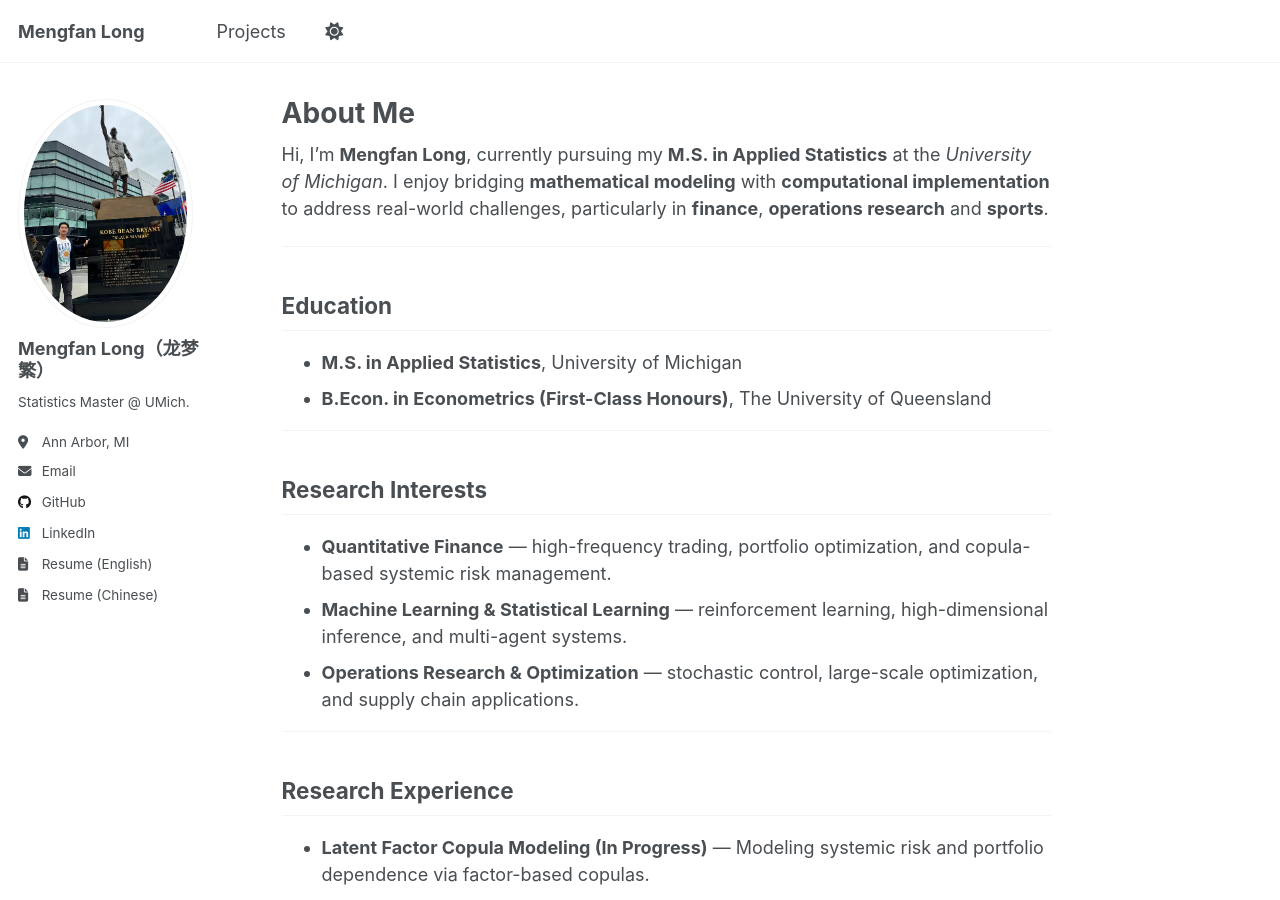
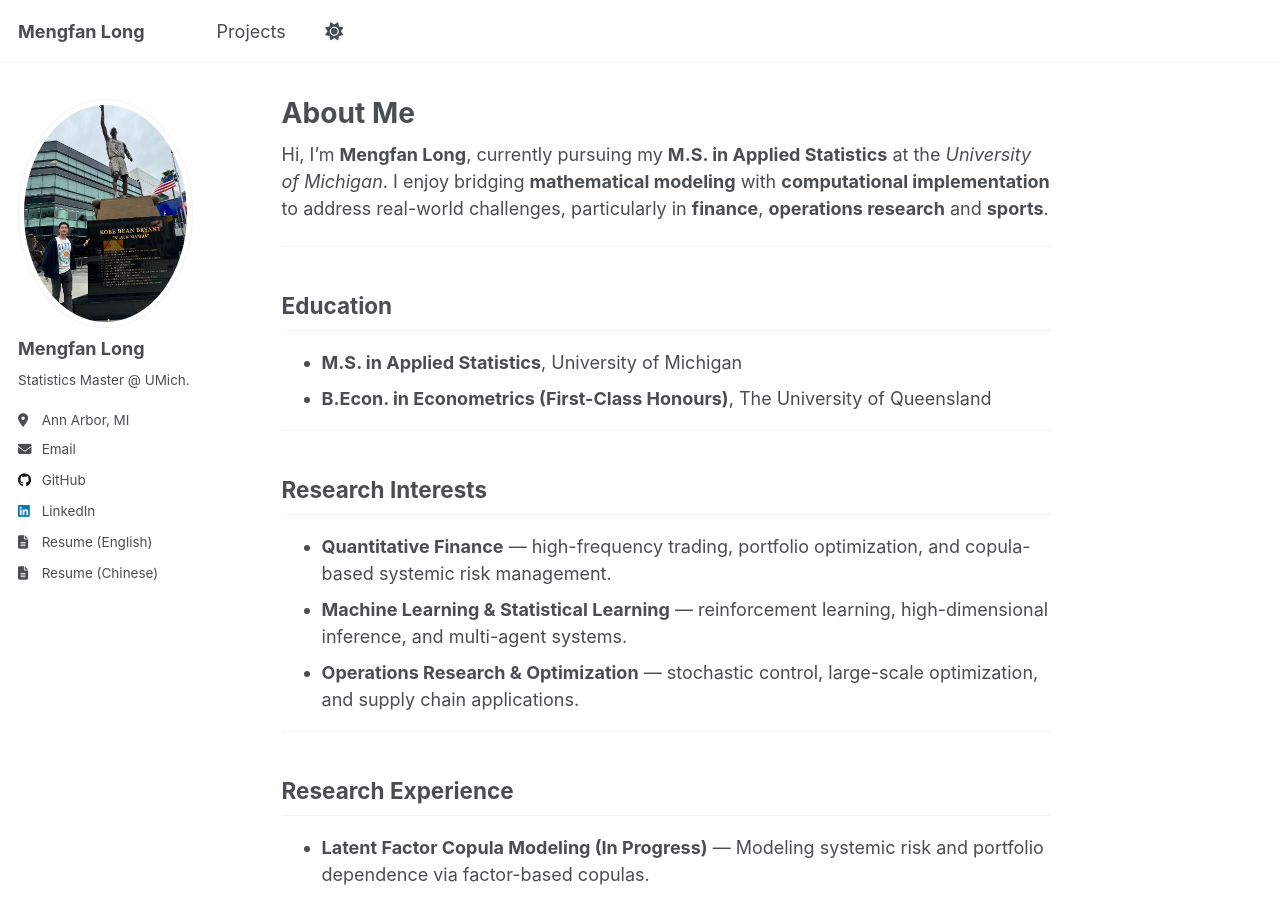
Before and after one commit to kevinlmf/kevinlmf.github.io, a Jekyll site: the page built from index.md, in a window 1280 px wide and 900 px high. Built offline with Jekyll 4.4.1, drawn with Linux system fonts in a browser that asks for light colours; a script that is not in the unit is left out.

Commit message:
Update authors.yml

```diff
--- a/_data/authors.yml
+++ b/_data/authors.yml
@@ -1,5 +1,5 @@
 Mengfan Long:
-  name       : "Mengfan Long（龙梦繁）"
+  name       : "Mengfan Long"
   email      : "mengfal@umich.edu"
   bio        : "Statistics Master @ UMich."
   avatar     : "profile.jpg"
```
